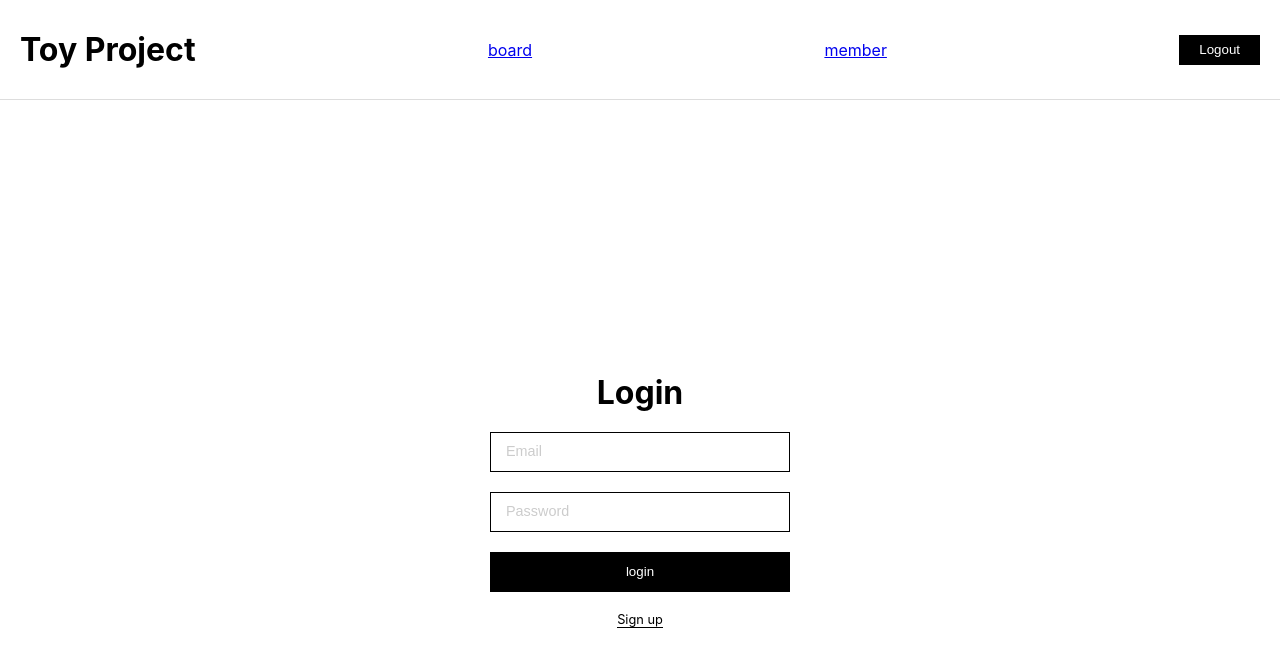
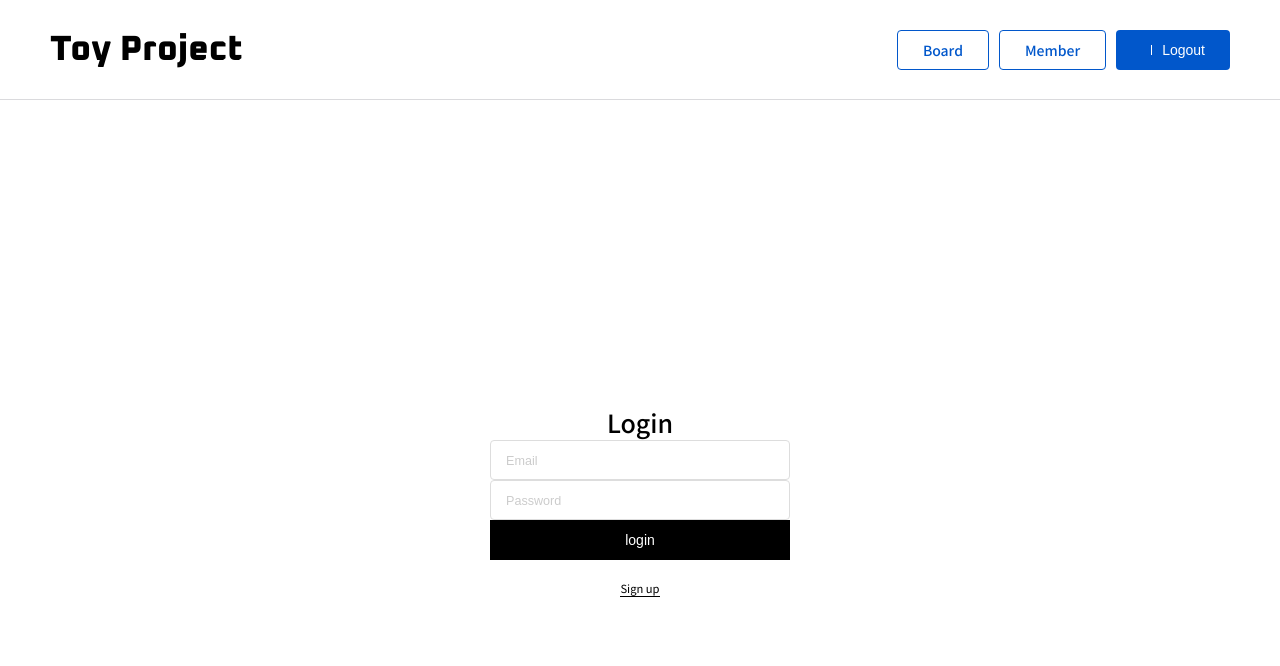
Before and after one commit to soooooooooook/react-toy-study, a React (Create React App) app: page / in a window 1280 px wide. Shown: the top 666 px of the page. Built offline with nearby package versions, Linux system fonts and the light colour scheme; sample sign-in values are in the browser's storage.

Commit message:
refactor: make board, style edit

```diff
--- a/public/index.html
+++ b/public/index.html
@@ -5,6 +5,9 @@
     <link rel="icon" href="%PUBLIC_URL%/favicon.ico" />
     <meta name="viewport" content="width=device-width, initial-scale=1" />
     <meta name="theme-color" content="#000000" />
+    <link rel="preconnect" href="https://fonts.googleapis.com">
+    <link rel="preconnect" href="https://fonts.gstatic.com" crossorigin>
+    <link href="https://fonts.googleapis.com/css2?family=Noto+Sans+KR:wght@400;500;700&family=Oxanium:wght@800&display=swap" rel="stylesheet">
     <meta
       name="description"
       content="Web site created using create-react-app"
--- a/src/index.css
+++ b/src/index.css
@@ -1,11 +1,20 @@
 body {
   margin: 0;
-  font-family: -apple-system, BlinkMacSystemFont, 'Segoe UI', 'Roboto', 'Oxygen',
-    'Ubuntu', 'Cantarell', 'Fira Sans', 'Droid Sans', 'Helvetica Neue',
-    sans-serif;
+  font-family: 'Noto Sans KR', sans-serif;
   -webkit-font-smoothing: antialiased;
   -moz-osx-font-smoothing: grayscale;
 }
+::-webkit-scrollbar { width: 5px; } /* 스크롤 바 */
+
+::-webkit-scrollbar-track { background-color:#fff; } /* 스크롤 바 밑의 배경 */
+
+::-webkit-scrollbar-thumb { background: #eee; border-radius: 10px; } /* 실질적 스크롤 바 */
+
+::-webkit-scrollbar-thumb:hover { background: #ccc; } /* 실질적 스크롤 바 위에 마우스를 올려다 둘 때 */
+
+::-webkit-scrollbar-thumb:active { background: #eee; } /* 실질적 스크롤 바를 클릭할 때 */
+
+::-webkit-scrollbar-button { display: none; } /* 스크롤 바 상 하단 버튼 */
 
 code {
   font-family: source-code-pro, Menlo, Monaco, Consolas, 'Courier New',
@@ -16,6 +25,7 @@ code {
   margin: 0;
   padding: 0;
   box-sizing: border-box;
+  font-size: 14px;
 }
 
 input::placeholder {
@@ -27,14 +37,217 @@ li {
   list-style: none;
 }
 
+table {
+  width: 100%;
+  border-collapse: collapse;
+}
+
+th {
+  /*background-color: #dadadd;*/
+  background-color: #e3ecfb;
+  height: 60px;
+  font-size: 16px;
+  padding: 0 20px;
+}
+
+td {
+  height: 60px;
+  padding: 0 20px;
+  border-bottom: 1px solid #dadadd;
+  font-size: 15px;
+}
+
+tbody tr {
+  cursor: pointer;
+}
+
+tbody tr:hover {
+  background-color: rgba(226, 236, 250, 0.2);
+}
+
+a {
+  text-decoration: none;
+}
+
+.header-wrapper {
+  display: flex;
+  align-items: center;
+  justify-content: space-between;
+  height: 100px;
+  padding: 0 50px;
+  border-bottom: 1px solid #dadadd;
+}
+
+.button-wrapper a {
+  margin-right: 10px;
+}
+
+.logo {
+  font-family: 'Oxanium', cursive;
+  font-size: 35px;
+  font-weight: 800;
+}
+
+.button {
+  display: inline-flex;
+  justify-content: center;
+  align-items: center;
+  height: 40px;
+  padding: 0 25px;
+  border-radius: 4px;
+  background-color: #349ff6;
+  border: none;
+  color: white;
+  font-weight: 500;
+  cursor: pointer;
+}
+
+.button.line {
+  border: 1px solid #349ff6;
+  background-color: white;
+  color: #349ff6;
+}
+
+.button.dark {
+  background-color: #0157cb;
+}
+
+.button.line.dark {
+  border: 1px solid #0157cb;
+  background-color: white;
+  color: #0157cb;
+}
+
+.button.small {
+  height: 30px;
+  font-size: 12px;
+  padding: 0 10px;
+}
+
+.table-container {
+  height: 500px;
+  overflow: auto;
+}
+
+.fixed-header {
+  position: sticky;
+  top: 0;
+}
+
+.text-center {
+  text-align: center;
+}
+
 .input_form {
   width: 300px;
   height: 40px;
   padding: 0 15px;
-  margin-bottom: 20px;
-  border-radius: 0;
-  border: 1px solid black;
+  /*margin-bottom: 20px;*/
+  border-radius: 4px;
+  border: 1px solid #ddd;
   /*box-sizing: border-box;*/
+}
+
+.d-flex {
+  display: flex;
+  align-items: center;
+}
+
+.d-grow {
+  flex-grow: 1;
+}
+
+.ml-auto {
+  margin-left: auto;
+}
+.mb-10 {
+  margin-bottom: 10px;
+}
+
+.mb-20 {
+    margin-bottom: 20px;
+}
+
+.mb-40 {
+  margin-bottom: 40px;
+}
+
+.mr-10 {
+  margin-right: 10px;
+}
+
+.ver-line {
+  display: inline-block;
+  width: 1px;
+  height: 10px;
+  margin: 0 10px;
+  background-color: black;
+}
+
+.ver-line.white {
+  background-color: white;
+}
+
+.header-area .title-wrapper {
+  display: flex;
+  flex-direction: column;
+  align-items: flex-start;
+  height: 90px;
+  border-bottom: 1px solid #ddd;
+  margin-bottom: 0;
+}
+
+.title {
+  font-size: 25px;
+  font-weight: 500;
+}
+
+.header-area .sub-info {
+  display: flex;
+  align-items: center;
+  height: 60px;
+  border-bottom: 1px solid #ddd;
+}
+
+.header-area .sub-info > div {
+  margin-right: 20px;
+}
+
+.body-area {
+  line-height: 1.5rem;
+  min-height: 200px;
+  padding: 20px;
+  margin-bottom: 40px;
+}
+
+.regist_button {
+  width: 90px;
+  height: 30px;
+}
+
+.reply-wrapper {
+  border-radius: 4px;
+  background-color: #eee;
+  padding: 30px 20px;
+}
+
+.reply-wrapper h4 {
+  font-size: 1.1rem;
+}
+
+.reply-view-item {
+  display: flex;
+  align-items: center;
+  padding: 20px;
+  /*border-bottom: 1px solid #ddd;*/
+}
+
+.reply-view-item div {
+  margin-right: 10px;
+}
+
+.reply-view-item div.del {
+  color: darkgrey;
 }
 
 input:focus-visible,
--- a/src/pages/board/BoardItems.js
+++ b/src/pages/board/BoardItems.js
@@ -2,17 +2,19 @@ import React from "react";
 import "../../styles/board.css"
 
 const BoardItems = (props) => {
+    console.log(props)
 
     const boardItemEvent = () => {
-        props.boardItem(props.id);
+        props.boardItem(props.id, props.email);
     };
 
     return (
-        <div className="board-list-item" onClick={boardItemEvent}>
-            <div className="list-number">{props.id}</div>
-            <div className="list-title">{props.title}</div>
-            <div className="list-count">{props.count}</div>
-        </div>
+        <tr onClick={boardItemEvent}>
+            <td className="text-center">{props.id}</td>
+            <td>{props.title}</td>
+            <td className="text-center">{props.email}</td>
+            <td className="text-center">{props.count}</td>
+        </tr>
     )
 }
 
--- a/src/pages/common/Login.js
+++ b/src/pages/common/Login.js
@@ -20,6 +20,7 @@ const Login = (props) => {
                 const result = response.data;
                 if (result.data === ex401) return setError(true);
                 if (result.data.accessToken) {
+                    console.log('데이터를 알려줘',result.data);
                     const info = jwtDecode(result.data.accessToken);
                     localStorage.setItem('token', JSON.stringify({...result.data, ...info}));
                     dispatch(
@@ -28,7 +29,7 @@ const Login = (props) => {
                             loggedIn: true,
                         })
                     );
-                    props.history.push('/member');
+                    props.history.push('/board');
 
                 }
             })
--- a/src/pages/layout/Header.js
+++ b/src/pages/layout/Header.js
@@ -13,13 +13,14 @@ const Header = (props) => {
         );
     }
     if (!user) return '';
-
     return (
         <div className="header-wrapper">
-            <h1>Toy Project</h1>
-            <Link to="/board">board</Link>
-            <Link to="/member">member</Link>
-            <button className="logout_button" onClick={logoutEvent}>Logout</button>
+            <h1 className="logo">Toy Project</h1>
+            <div className="ml-auto d-flex button-wrapper">
+                <Link to="/board" className="menu button line dark">Board</Link>
+                <Link to="/member" className="menu button line dark">Member</Link>
+                <button className="button dark" onClick={logoutEvent}><span>{JSON.parse(localStorage.getItem('token')).sub}</span><span className="ver-line white"/>Logout</button>
+            </div>
         </div>
     )
 }
--- a/src/pages/user/Users.js
+++ b/src/pages/user/Users.js
@@ -5,13 +5,11 @@ function Users(props) {
         props.editUser({email: props.user.email, name: props.user.name, authority: props.user.authority, address: props.user.address})
     }
     return (
-        <div className="user-list cp" onClick={userEditPageMoveEvent}>
-            <span>
-                <span>{props.user.name}</span>
-            </span>
-            <span className="email">{props.user.email}</span>
-            <span>{props.user.authority === 'ROLE_USER' ? 'USER' : 'ADMIN'}</span>
-        </div>
+        <tr onClick={userEditPageMoveEvent}>
+            <td className="text-center">{props.user.name}</td>
+            <td className="text-center">{props.user.email}</td>
+            <td className="text-center">{props.user.authority === 'ROLE_USER' ? 'USER' : 'ADMIN'}</td>
+        </tr>
     )
 }
 
--- a/src/styles/board.css
+++ b/src/styles/board.css
@@ -1,68 +1,7 @@
 .header-area {
 
 }
-.header-area .title {
-    font-size: 1.5rem;
-    font-weight: 500;
-    border-bottom: 1px solid #ddd;
-    margin-bottom: 0;
-    padding: 10px 0;
-}
 
-.header-area .sub-info {
-    display: flex;
-    align-items: center;
-    border-bottom: 1px solid #ddd;
-    padding: 10px 0;
-}
-
-.header-area .sub-info > div {
-    margin-right: 20px;
-}
-
-.body-area {
-    line-height: 1.5rem;
-    padding: 20px 0;
-    margin-bottom: 40px;
-}
-
-.reply-input-wrapper input{
-    height: 30px;
-    width: calc(100% - 100px);
-    border-radius: 0;
-    margin-right: 10px;
-}
-
-.regist_button {
-    width: 90px;
-    height: 30px;
-}
-
-.reply-wrapper h4 {
-    font-size: 1.1rem;
-    margin-bottom: 10px;
-}
-
-.reply-view-item {
-    display: flex;
-    padding: 20px;
-    border-bottom: 1px solid #ddd;
-}
-
-.reply-view-item div {
-    margin-right: 10px;
-}
-
-.reply-view-item div.del {
-    color: darkgrey;
-}
-
-.reply-view-item button {
-    width: 50px;
-    border-radius: 0;
-    border: 1px solid black;
-    -webkit-appearance:none;
-}
 
 .board-list-item {
     display: flex;
@@ -82,7 +21,7 @@
 }
 
 .board-list-item .list-title {
-    width: calc(100% - 100px);
+    width: calc(100% - 250px);
     font-weight: 500;
 }
 
@@ -90,6 +29,10 @@
     width: 50px;
 }
 
+.board-list-item .list-email {
+    width: 150px;
+}
+
 .write-button {
     margin-bottom: 50px;
 }
--- a/src/styles/login.css
+++ b/src/styles/login.css
@@ -12,9 +12,9 @@
     justify-content: center;
 }
 
-.title {
-    margin-bottom: 20px;
-}
+/*.title {*/
+/*    margin-bottom: 20px;*/
+/*}*/
 
 .login {
     display: flex;
--- a/src/styles/member.css
+++ b/src/styles/member.css
@@ -1,11 +1,4 @@
-.header-wrapper {
-    display: flex;
-    align-items: center;
-    justify-content: space-between;
-    height: 100px;
-    padding: 0 20px;
-    border-bottom: 1px solid #dddddd;
-}
+
 .logout_button {
     display: inline-flex;
     justify-content: center;
```
Also changed, not shown: src/pages/board/Board.js (+18 -10 lines), src/pages/board/BoardItem.js (+45 -20 lines), src/pages/user/MemberList.js (+16 -24 lines), 1 other file (tests, documents, lock files or other folders).
